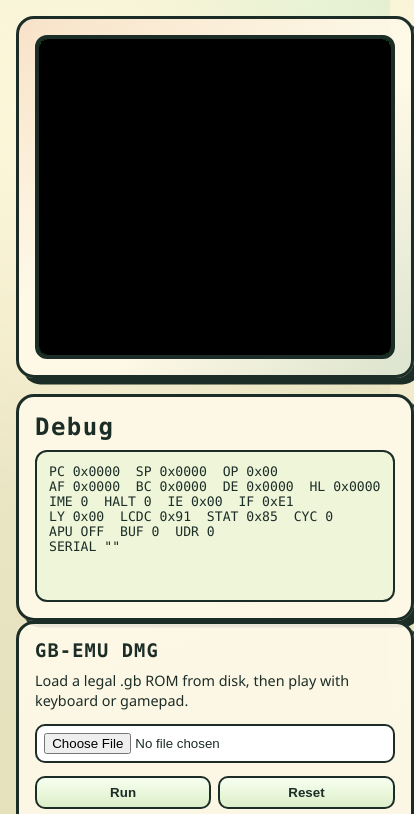
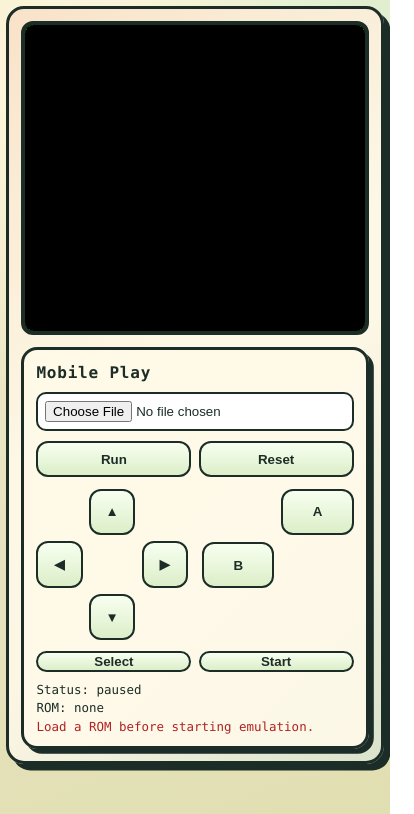
Before and after one commit to jakesjews/gb-emu, a website built with Vite: page index.html in a window 390 px wide. Both pictures are taken after a click on the button "Run". Shown: the top 814 px of the page, 414 px wide, since content can reach past the window. Built offline with nearby package versions, Linux system fonts and the light colour scheme.

Commit message:
feat(ui): add responsive mobile play controls

```diff
--- a/src/ui/App.ts
+++ b/src/ui/App.ts
@@ -7,6 +7,7 @@ import type { Button, EmulatorStatus } from '../types/emulator';
 import { CanvasView } from './canvasView';
 import { Controls } from './controls';
 import { DebugPane } from './debugPane';
+import { MobileControls } from './mobileControls';
 import './styles.css';
 
 const KEY_TO_BUTTON: Record<string, Button> = {
@@ -58,6 +59,8 @@ export class App {
 
   private readonly debugPane: DebugPane;
 
+  private readonly mobileControls: MobileControls;
+
   private readonly gamepadManager: GamepadManager;
 
   private readonly loop: EmulatorLoop;
@@ -105,6 +108,18 @@ export class App {
     this.controls.setRunning(false);
     this.controls.setMuted(this.muted);
     this.controls.setVolume(this.volume);
+
+    this.mobileControls = new MobileControls(screenCard, {
+      onSelectRom: async (file) => this.handleRomSelect(file),
+      onToggleRun: () => this.toggleRun(),
+      onReset: () => this.reset(),
+      onButtonState: (button, pressed) => this.gameBoy.setButtonState(button, pressed),
+      onUserGesture: () => {
+        void this.audioOutput.resumeFromUserGesture();
+      },
+    });
+    this.mobileControls.setRunning(false);
+    this.mobileControls.setRomName(null);
 
     this.gamepadManager = new GamepadManager((button, pressed) => {
       this.gameBoy.setButtonState(button, pressed);
@@ -165,11 +180,22 @@ export class App {
     });
 
     window.addEventListener('blur', () => {
+      this.mobileControls.releaseAllVirtualButtons();
+      this.gameBoy.releaseAllButtons();
+    });
+
+    document.addEventListener('visibilitychange', () => {
+      if (!document.hidden) {
+        return;
+      }
+
+      this.mobileControls.releaseAllVirtualButtons();
       this.gameBoy.releaseAllButtons();
     });
 
     window.addEventListener('pagehide', () => {
       this.flushSave();
+      this.mobileControls.releaseAllVirtualButtons();
       this.gameBoy.releaseAllButtons();
       void this.audioOutput.close();
     });
@@ -235,6 +261,7 @@ export class App {
 
   private async handleRomSelect(file: File): Promise<void> {
     this.controls.setError('');
+    this.mobileControls.setError('');
 
     try {
       const romBuffer = await file.arrayBuffer();
@@ -257,32 +284,41 @@ export class App {
       const cartridgeInfo = this.gameBoy.getCartridgeInfo();
       this.status.romName = cartridgeInfo?.title || file.name;
       this.controls.setRomName(this.status.romName);
+      this.mobileControls.setRomName(this.status.romName);
       this.controls.setSaveState(this.status.saveState);
 
       this.loop.reset();
       this.status.running = false;
       this.controls.setRunning(false);
+      this.mobileControls.setRunning(false);
       this.audioOutput.setPaused(true);
       void this.audioOutput.resumeFromUserGesture();
       this.canvasView.draw(this.gameBoy.getFrameBuffer());
       this.updateDebugPane();
     } catch (error) {
-      this.controls.setError(error instanceof Error ? error.message : 'Unable to load ROM.');
+      const errorMessage = error instanceof Error ? error.message : 'Unable to load ROM.';
+      this.controls.setError(errorMessage);
+      this.mobileControls.setError(errorMessage);
       this.status.romName = null;
       this.controls.setRomName(null);
+      this.mobileControls.setRomName(null);
     }
   }
 
   private toggleRun(): void {
     if (!this.status.romName) {
-      this.controls.setError('Load a ROM before starting emulation.');
+      const message = 'Load a ROM before starting emulation.';
+      this.controls.setError(message);
+      this.mobileControls.setError(message);
       return;
     }
 
     this.controls.setError('');
+    this.mobileControls.setError('');
     this.loop.toggle();
     this.status.running = this.loop.isRunning();
     this.controls.setRunning(this.status.running);
+    this.mobileControls.setRunning(this.status.running);
 
     if (this.status.running) {
       this.audioOutput.setPaused(false);
@@ -314,6 +350,7 @@ export class App {
 
     this.status.running = false;
     this.controls.setRunning(false);
+    this.mobileControls.setRunning(false);
     this.audioOutput.setPaused(true);
     this.canvasView.draw(this.gameBoy.getFrameBuffer());
     this.updateDebugPane();
@@ -326,6 +363,7 @@ export class App {
 
     this.loop.pause();
     this.controls.setRunning(false);
+    this.mobileControls.setRunning(false);
     this.audioOutput.setPaused(true);
     this.loop.stepInstruction();
     this.updateDebugPane();
@@ -338,6 +376,7 @@ export class App {
 
     this.loop.pause();
     this.controls.setRunning(false);
+    this.mobileControls.setRunning(false);
     this.audioOutput.setPaused(true);
     this.loop.stepFrame();
     this.updateDebugPane();
--- /dev/null
+++ b/src/ui/mobileControls.ts
@@ -0,0 +1,267 @@
+import type { Button } from '../types/emulator';
+
+export interface MobileControlsHandlers {
+  onSelectRom: (file: File) => Promise<void>;
+  onToggleRun: () => void;
+  onReset: () => void;
+  onButtonState: (button: Button, pressed: boolean) => void;
+  onUserGesture?: () => void;
+}
+
+const ALL_BUTTONS: Button[] = ['up', 'down', 'left', 'right', 'a', 'b', 'start', 'select'];
+
+export class MobileControls {
+  private readonly root: HTMLElement;
+
+  private readonly fileInput: HTMLInputElement;
+
+  private readonly runButton: HTMLButtonElement;
+
+  private readonly resetButton: HTMLButtonElement;
+
+  private readonly romLine: HTMLElement;
+
+  private readonly statusLine: HTMLElement;
+
+  private readonly errorLine: HTMLElement;
+
+  private readonly handlers: MobileControlsHandlers;
+
+  private readonly pointerToButton = new Map<number, Button>();
+
+  private readonly pressCounts: Record<Button, number> = {
+    up: 0,
+    down: 0,
+    left: 0,
+    right: 0,
+    a: 0,
+    b: 0,
+    start: 0,
+    select: 0,
+  };
+
+  public constructor(parent: HTMLElement, handlers: MobileControlsHandlers) {
+    this.handlers = handlers;
+
+    this.root = document.createElement('section');
+    this.root.className = 'mobile-controls-card';
+    this.root.setAttribute('aria-label', 'Mobile controls');
+
+    const title = document.createElement('h2');
+    title.textContent = 'Mobile Play';
+
+    const topRow = document.createElement('div');
+    topRow.className = 'mobile-top-row';
+
+    this.fileInput = document.createElement('input');
+    this.fileInput.type = 'file';
+    this.fileInput.accept = '.gb,.gbc,application/octet-stream';
+    this.fileInput.className = 'mobile-rom-input';
+    this.fileInput.setAttribute('aria-label', 'Load ROM');
+
+    topRow.append(this.fileInput);
+
+    const actionRow = document.createElement('div');
+    actionRow.className = 'mobile-action-row';
+
+    this.runButton = this.makeActionButton('Run', 'run', () => {
+      this.handlers.onUserGesture?.();
+      this.handlers.onToggleRun();
+    });
+
+    this.resetButton = this.makeActionButton('Reset', 'reset', () => {
+      this.handlers.onUserGesture?.();
+      this.handlers.onReset();
+    });
+
+    actionRow.append(this.runButton, this.resetButton);
+
+    const pads = document.createElement('div');
+    pads.className = 'mobile-pad-wrap';
+
+    const dpad = document.createElement('div');
+    dpad.className = 'mobile-dpad-grid';
+    dpad.append(
+      this.makeVirtualButton('▲', 'up', 'mobile-up'),
+      this.makeVirtualButton('◀', 'left', 'mobile-left'),
+      this.makeVirtualButton('▶', 'right', 'mobile-right'),
+      this.makeVirtualButton('▼', 'down', 'mobile-down'),
+    );
+
+    const actions = document.createElement('div');
+    actions.className = 'mobile-action-pad';
+    actions.append(
+      this.makeVirtualButton('A', 'a', 'mobile-a'),
+      this.makeVirtualButton('B', 'b', 'mobile-b'),
+    );
+
+    pads.append(dpad, actions);
+
+    const menuRow = document.createElement('div');
+    menuRow.className = 'mobile-menu-row';
+    menuRow.append(
+      this.makeVirtualButton('Select', 'select', 'mobile-select'),
+      this.makeVirtualButton('Start', 'start', 'mobile-start'),
+    );
+
+    const status = document.createElement('div');
+    status.className = 'mobile-status';
+    this.statusLine = document.createElement('span');
+    this.romLine = document.createElement('span');
+    this.errorLine = document.createElement('span');
+    this.errorLine.className = 'mobile-error-line';
+    this.statusLine.textContent = 'Status: paused';
+    this.romLine.textContent = 'ROM: none';
+    status.append(this.statusLine, this.romLine, this.errorLine);
+
+    this.root.append(title, topRow, actionRow, pads, menuRow, status);
+    parent.append(this.root);
+
+    this.fileInput.addEventListener('change', async () => {
+      const file = this.fileInput.files?.[0];
+      if (!file) {
+        return;
+      }
+
+      this.handlers.onUserGesture?.();
+      await this.handlers.onSelectRom(file);
+    });
+
+    window.addEventListener('blur', () => {
+      this.releaseAllVirtualButtons();
+    });
+
+    window.addEventListener('pagehide', () => {
+      this.releaseAllVirtualButtons();
+    });
+
+    document.addEventListener('visibilitychange', () => {
+      if (document.hidden) {
+        this.releaseAllVirtualButtons();
+      }
+    });
+  }
+
+  public setRunning(running: boolean): void {
+    this.runButton.textContent = running ? 'Pause' : 'Run';
+    this.statusLine.textContent = `Status: ${running ? 'running' : 'paused'}`;
+  }
+
+  public setRomName(name: string | null): void {
+    this.romLine.textContent = `ROM: ${name ?? 'none'}`;
+  }
+
+  public setError(message: string): void {
+    this.errorLine.textContent = message;
+  }
+
+  public releaseAllVirtualButtons(): void {
+    for (const button of ALL_BUTTONS) {
+      if (this.pressCounts[button] > 0) {
+        this.pressCounts[button] = 0;
+        this.handlers.onButtonState(button, false);
+      }
+    }
+
+    this.pointerToButton.clear();
+  }
+
+  private makeActionButton(
+    label: string,
+    action: 'run' | 'reset',
+    onClick: () => void,
+  ): HTMLButtonElement {
+    const button = document.createElement('button');
+    button.type = 'button';
+    button.className = 'mobile-action-btn';
+    button.dataset.mobileAction = action;
+    button.textContent = label;
+    button.addEventListener('click', onClick);
+    return button;
+  }
+
+  private makeVirtualButton(label: string, button: Button, className: string): HTMLButtonElement {
+    const element = document.createElement('button');
+    element.type = 'button';
+    element.className = `mobile-virtual-btn ${className}`;
+    element.dataset.mobileBtn = button;
+    element.textContent = label;
+
+    element.addEventListener('contextmenu', (event) => {
+      event.preventDefault();
+    });
+
+    element.addEventListener('pointerdown', (event) => {
+      event.preventDefault();
+      this.handlers.onUserGesture?.();
+      this.pressPointer(event.pointerId, button);
+      try {
+        element.setPointerCapture(event.pointerId);
+      } catch {
+        // Synthetic pointer events in tests may not support capture.
+      }
+    });
+
+    element.addEventListener('pointerup', (event) => {
+      event.preventDefault();
+      this.releasePointer(event.pointerId);
+    });
+
+    element.addEventListener('pointercancel', (event) => {
+      event.preventDefault();
+      this.releasePointer(event.pointerId);
+    });
+
+    element.addEventListener('lostpointercapture', (event) => {
+      event.preventDefault();
+      this.releasePointer(event.pointerId);
+    });
+
+    return element;
+  }
+
+  private pressPointer(pointerId: number, button: Button): void {
+    const existing = this.pointerToButton.get(pointerId);
+    if (existing === button) {
+      return;
+    }
+
+    if (existing) {
+      this.decrementButton(existing);
+    }
+
+    this.pointerToButton.set(pointerId, button);
+    this.incrementButton(button);
+  }
+
+  private releasePointer(pointerId: number): void {
+    const button = this.pointerToButton.get(pointerId);
+    if (!button) {
+      return;
+    }
+
+    this.pointerToButton.delete(pointerId);
+    this.decrementButton(button);
+  }
+
+  private incrementButton(button: Button): void {
+    const next = this.pressCounts[button] + 1;
+    this.pressCounts[button] = next;
+    if (next === 1) {
+      this.handlers.onButtonState(button, true);
+    }
+  }
+
+  private decrementButton(button: Button): void {
+    if (this.pressCounts[button] <= 0) {
+      this.pressCounts[button] = 0;
+      return;
+    }
+
+    const next = this.pressCounts[button] - 1;
+    this.pressCounts[button] = next;
+    if (next === 0) {
+      this.handlers.onButtonState(button, false);
+    }
+  }
+}
--- a/src/ui/styles.css
+++ b/src/ui/styles.css
@@ -138,8 +138,10 @@ body {
 
 .screen-card {
   padding: 1rem;
-  display: grid;
-  place-items: center;
+  display: flex;
+  flex-direction: column;
+  align-items: center;
+  gap: 0.8rem;
   background:
     linear-gradient(145deg, rgba(215, 109, 43, 0.16), transparent 45%),
     linear-gradient(315deg, rgba(43, 122, 83, 0.16), transparent 40%), var(--panel);
@@ -155,12 +157,178 @@ body {
   image-rendering: crisp-edges;
 }
 
+.mobile-controls-card {
+  display: none;
+  width: min(100%, 780px);
+  background: var(--panel);
+  border: 3px solid var(--border);
+  border-radius: 16px;
+  padding: 0.8rem;
+  box-shadow: 0.3rem 0.3rem 0 var(--border);
+}
+
+.mobile-controls-card h2 {
+  margin: 0;
+  font-size: 1rem;
+  font-family: 'Azeret Mono', 'Menlo', monospace;
+  letter-spacing: 0.05em;
+}
+
+.mobile-top-row,
+.mobile-action-row,
+.mobile-menu-row {
+  margin-top: 0.65rem;
+  display: grid;
+  gap: 0.45rem;
+}
+
+.mobile-action-row,
+.mobile-menu-row {
+  grid-template-columns: repeat(2, minmax(0, 1fr));
+}
+
+.mobile-rom-input {
+  width: 100%;
+  border: 2px solid var(--border);
+  border-radius: 10px;
+  background: #fff;
+  padding: 0.42rem;
+}
+
+.mobile-action-btn,
+.mobile-virtual-btn {
+  border: 2px solid var(--border);
+  border-radius: 12px;
+  background: linear-gradient(180deg, #f7fff0, #dceec8);
+  color: var(--ink);
+  font-weight: 700;
+  cursor: pointer;
+  user-select: none;
+  -webkit-user-select: none;
+}
+
+.mobile-action-btn {
+  min-height: 2.25rem;
+}
+
+.mobile-action-btn:active,
+.mobile-virtual-btn:active {
+  transform: translateY(1px);
+}
+
+.mobile-pad-wrap {
+  margin-top: 0.7rem;
+  display: grid;
+  grid-template-columns: repeat(2, minmax(0, 1fr));
+  gap: 0.9rem;
+}
+
+.mobile-dpad-grid,
+.mobile-action-pad {
+  touch-action: none;
+}
+
+.mobile-dpad-grid {
+  display: grid;
+  grid-template-columns: repeat(3, minmax(0, 1fr));
+  grid-template-rows: repeat(3, 3.4rem);
+  gap: 0.4rem;
+  align-items: stretch;
+}
+
+.mobile-up {
+  grid-column: 2;
+  grid-row: 1;
+}
+
+.mobile-left {
+  grid-column: 1;
+  grid-row: 2;
+}
+
+.mobile-right {
+  grid-column: 3;
+  grid-row: 2;
+}
+
+.mobile-down {
+  grid-column: 2;
+  grid-row: 3;
+}
+
+.mobile-action-pad {
+  display: grid;
+  grid-template-columns: repeat(2, minmax(0, 1fr));
+  grid-template-rows: repeat(2, 3.4rem);
+  gap: 0.45rem;
+  align-items: stretch;
+}
+
+.mobile-a {
+  grid-column: 2;
+  grid-row: 1;
+}
+
+.mobile-b {
+  grid-column: 1;
+  grid-row: 2;
+}
+
+.mobile-status {
+  margin-top: 0.65rem;
+  display: grid;
+  gap: 0.2rem;
+  font-family: 'Azeret Mono', 'Menlo', monospace;
+  font-size: 0.78rem;
+}
+
+.mobile-error-line {
+  color: #b02222;
+  min-height: 1.2em;
+}
+
 @media (max-width: 920px) {
   #app {
     grid-template-columns: 1fr;
+    width: min(100%, 100vw - 0.8rem);
+    margin: 0.4rem auto 1rem;
+  }
+
+  .sidebar {
+    display: none;
   }
 
   .screen-card {
-    order: -1;
+    order: 0;
+    padding: 0.7rem;
+  }
+
+  .mobile-controls-card {
+    display: block;
+  }
+
+  .gb-screen {
+    width: 100%;
+    max-width: 640px;
   }
 }
+
+@media (hover: none) and (pointer: coarse) {
+  .sidebar {
+    display: none;
+  }
+
+  .mobile-controls-card {
+    display: block;
+  }
+}
+
+@media (max-width: 460px) {
+  .mobile-dpad-grid {
+    grid-template-rows: repeat(3, 2.9rem);
+  }
+
+  .mobile-action-pad {
+    grid-template-rows: repeat(2, 2.9rem);
+  }
+}
```
Also changed, not shown: progress.md (+21 -0 lines), tests/e2e/mobile.controls.spec.ts (added, +114 -0 lines), README.md.
